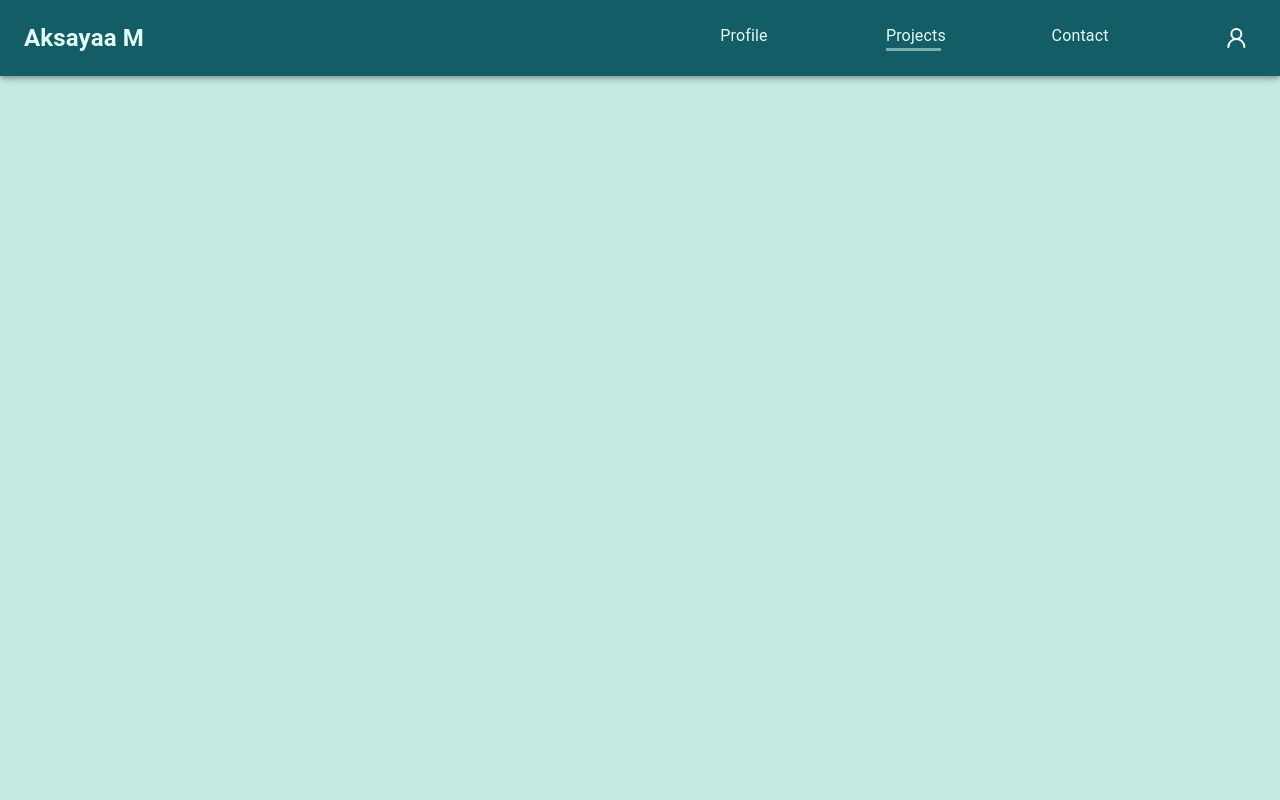
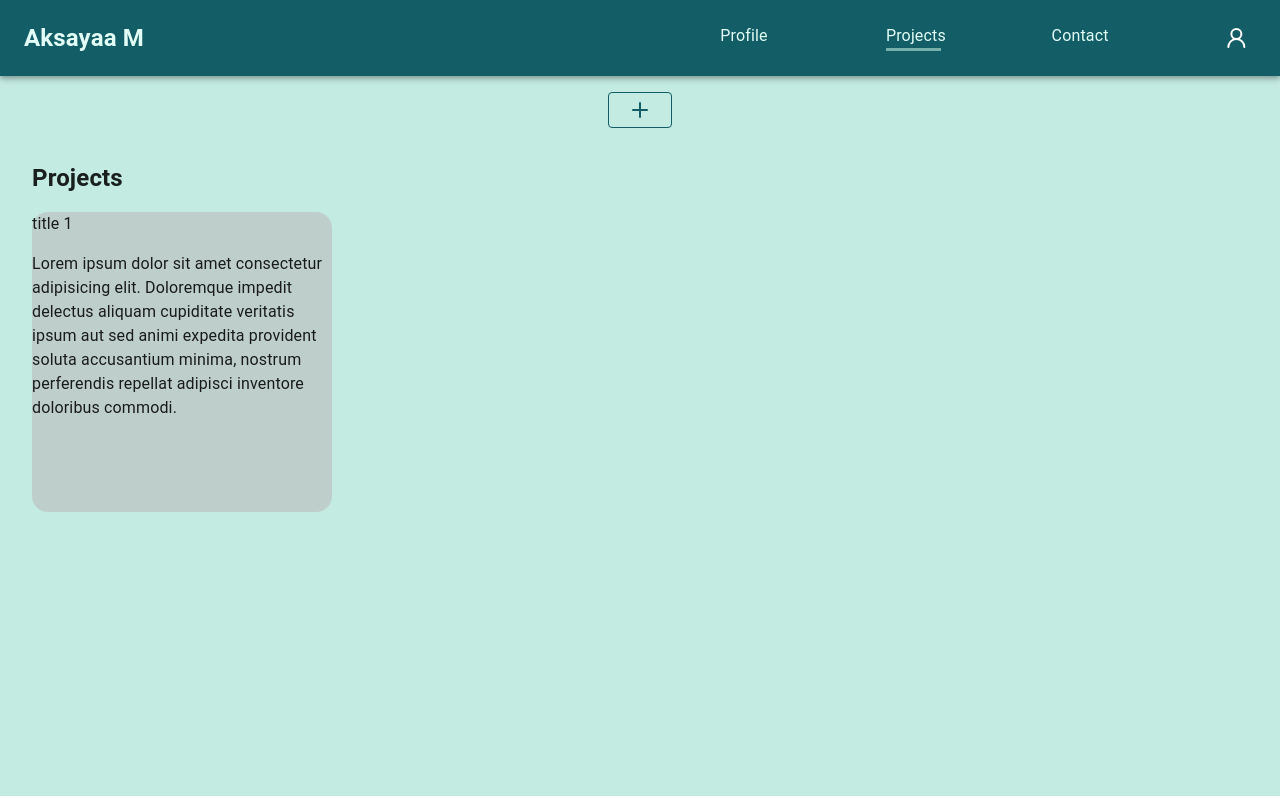
Before and after one commit to Aksayaa1234/portfolio, a React (Vite) app: page /projects in a window 1280 px wide. Built offline with nearby package versions, Linux system fonts and the light colour scheme.

Commit message:
small changes

```diff
--- /dev/null
+++ b/src/component/Addcomponent.jsx
@@ -0,0 +1,15 @@
+import { Box, Button } from "@mui/material";
+import { Plus } from "lucide-react";
+
+
+const Addcomponent=()=>{
+    return(
+        <>
+            <Button sx={{borderColor:"#135D66"}} variant="outlined">
+                <Plus style={{color:"#135D66"}}>Add</Plus>
+            </Button>
+        </>
+    )
+}
+
+export default Addcomponent;
--- /dev/null
+++ b/src/component/ProjectCard.jsx
@@ -0,0 +1,14 @@
+import { Box, Typography } from "@mui/material";
+
+const ProjectCard=()=>{
+    return(
+        <>
+        <Box sx={{width:"300px",height:"300px",backgroundColor:"#becfcb",borderRadius:"1rem"}}>
+            <Typography>title 1</Typography>
+            <p>Lorem ipsum dolor sit amet consectetur adipisicing elit. Doloremque impedit delectus aliquam cupiditate veritatis ipsum aut sed animi expedita provident soluta accusantium minima, nostrum perferendis repellat adipisci inventore doloribus commodi.</p>
+        </Box>
+        </>
+    )
+}
+
+export default ProjectCard;
--- a/src/pages/Projects.jsx
+++ b/src/pages/Projects.jsx
@@ -1,11 +1,17 @@
 import { Box } from "@mui/material";
+import Addcomponent from "../component/Addcomponent";
+import ProjectCard from "../component/ProjectCard";
 
 const Projects=()=>{
     return(
         <>
-        <Box sx={{height: '100%',width: '100%',position: 'absolute',top: 0,left: 0, backgroundColor: '#c3ebe1', display: 'flex', justifyContent: 'center', alignItems: 'center'}}>
-            <Box sx={{width:"100%",display:"flex",justifyContent:"center"}}>
-
+        <Box sx={{minHeight:'calc(100vh - 80px)',MaxHeight:"100%",width:'100%', backgroundColor: '#c3ebe1', display: 'flex',flexDirection:"column"}}>
+            <Box sx={{width:"100%",display:"flex",justifyContent:"center",mt:"1rem"}}>
+                <Addcomponent/>
+            </Box>
+            <Box sx={{width:"100%",height:"100%",p:"2rem"}}>
+                <h2 style={{margin:0,marginBottom:"1rem"}}>Projects</h2>
+                <ProjectCard/>
             </Box>
         </Box>
         </>
```
